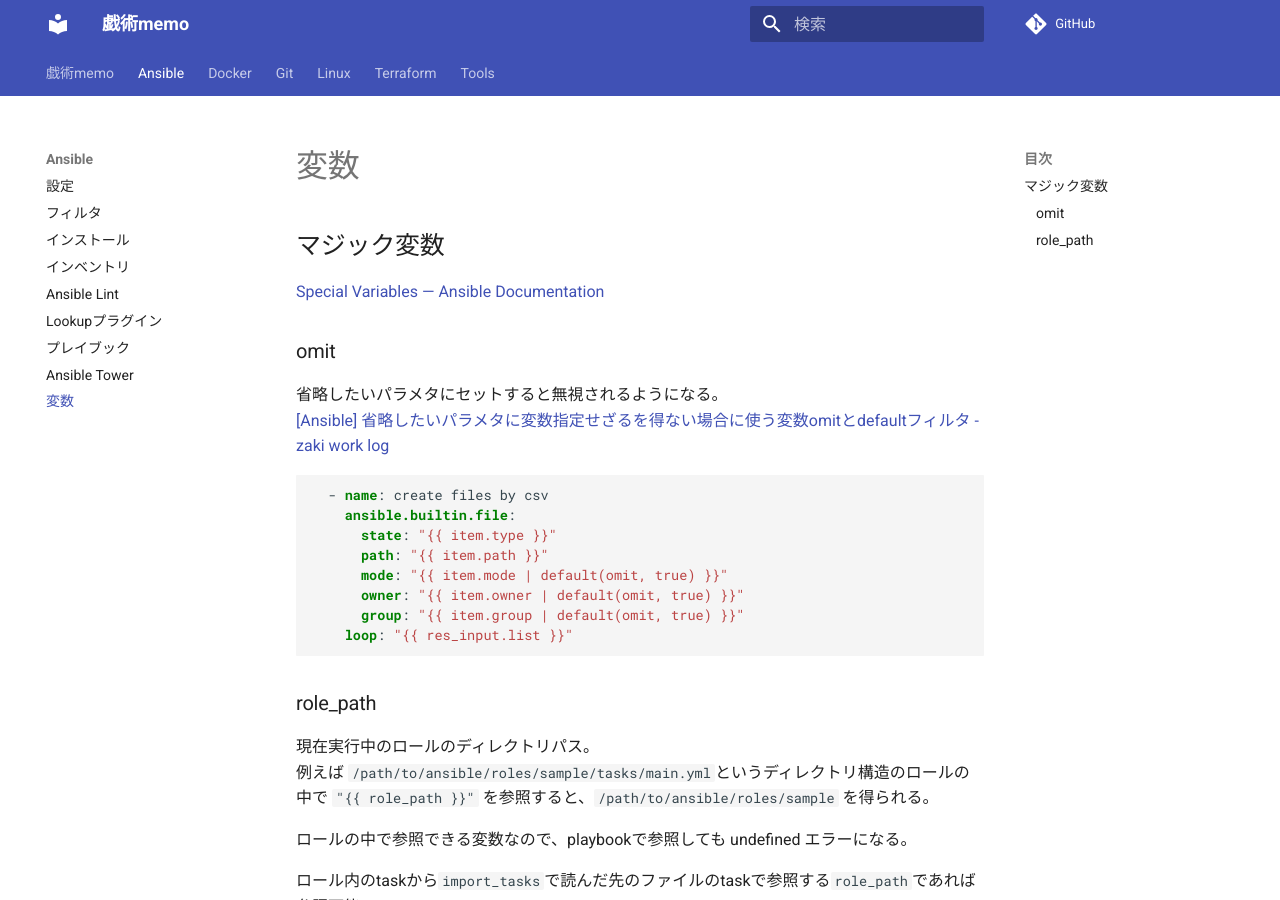
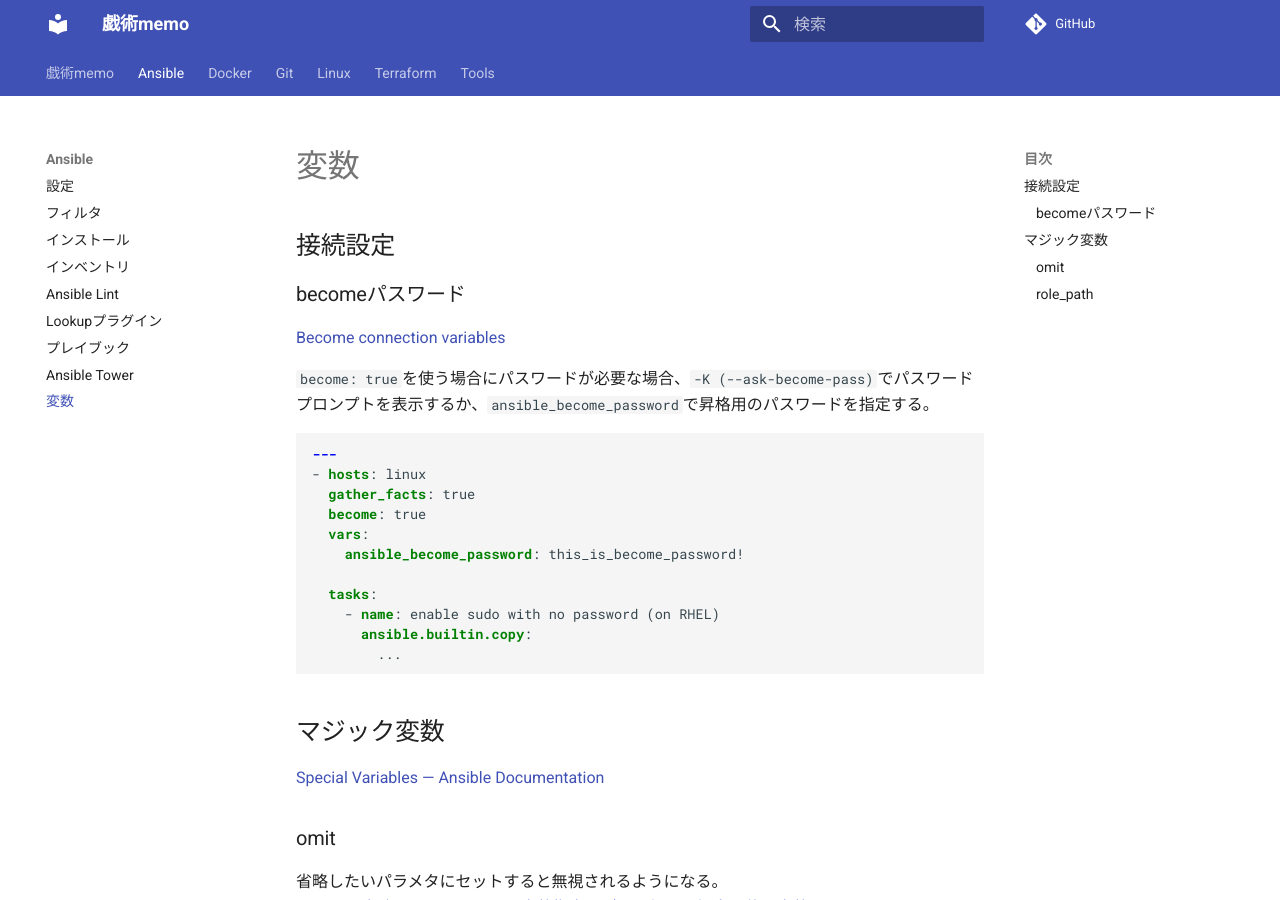
Before and after one commit to zaki-lknr/docs, an MkDocs documentation site: the page built from docs/Ansible/variable.md, in a window 1280 px wide and 900 px high. Built offline with MkDocs 1.6.1 and Material for MkDocs 9.7.7, drawn with Linux system fonts in a browser that asks for light colours; comment, search, counter and statistics services are not loaded.

Commit message:
add: Ansible/ansible_become_password

````diff
--- a/docs/Ansible/variable.md
+++ b/docs/Ansible/variable.md
@@ -1,4 +1,26 @@
 # 変数
+
+## 接続設定
+
+### becomeパスワード
+
+[Become connection variables](https://docs.ansible.com/ansible/latest/user_guide/become.html#become-connection-variables)
+
+`become: true`を使う場合にパスワードが必要な場合、`-K (--ask-become-pass)`でパスワードプロンプトを表示するか、`ansible_become_password`で昇格用のパスワードを指定する。
+
+```yaml
+---
+- hosts: linux
+  gather_facts: true
+  become: true
+  vars:
+    ansible_become_password: this_is_become_password!
+
+  tasks:
+    - name: enable sudo with no password (on RHEL)
+      ansible.builtin.copy:
+        ...
+```
 
 ## マジック変数
 
````
